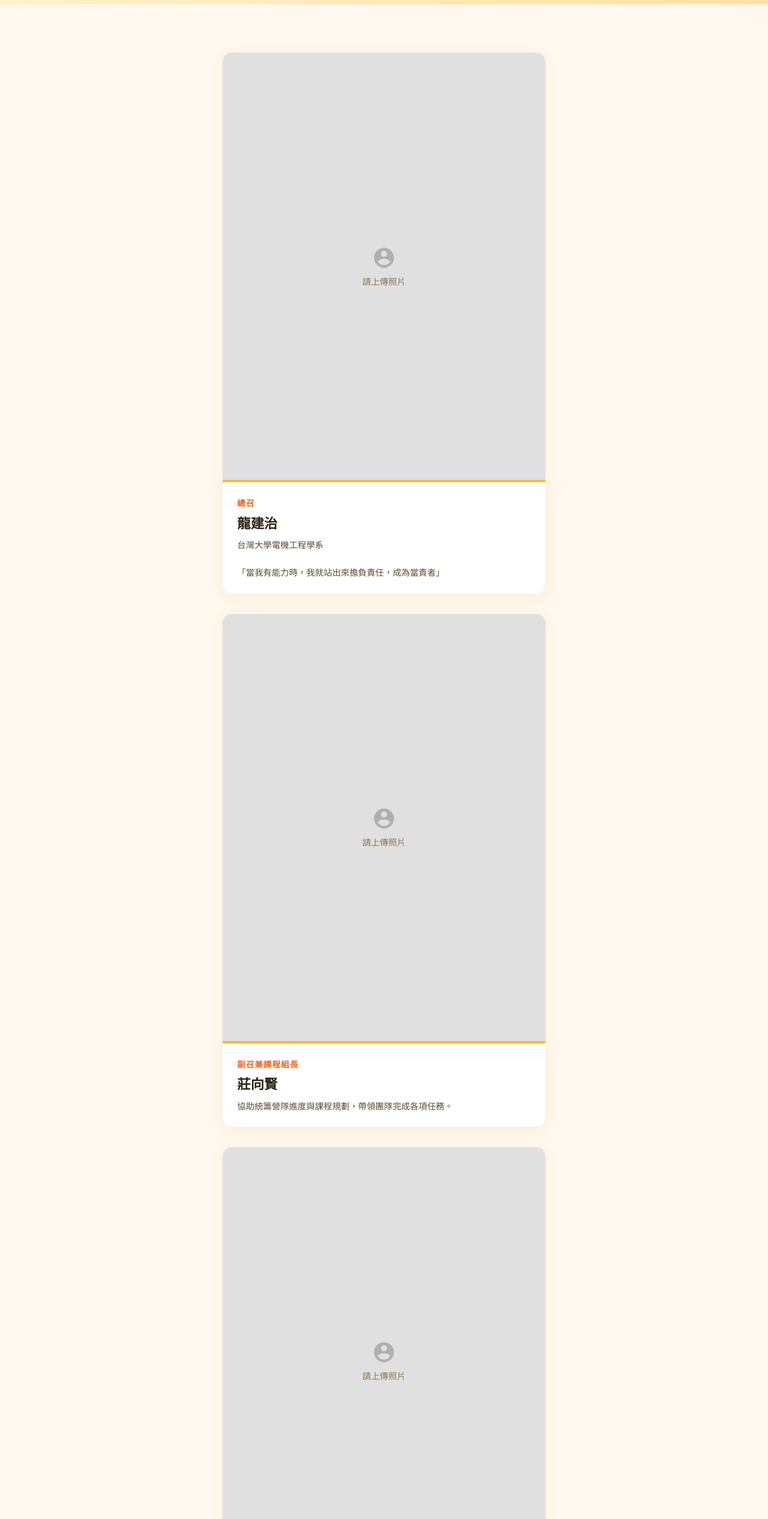
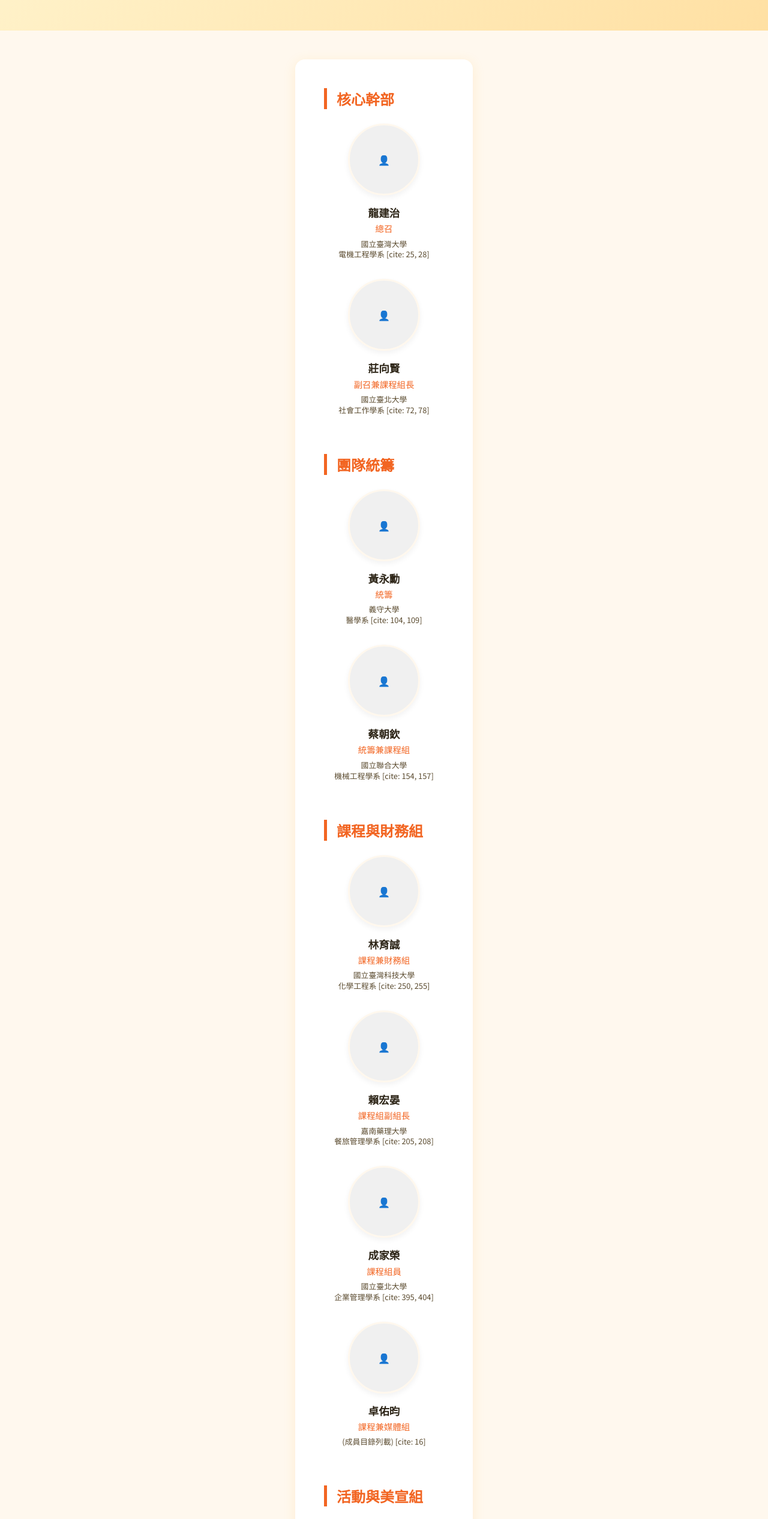
Before and after one commit to jojo082708/camp-2026, a plain HTML site: page member.html in a window 1280 px wide. Shown: the part 194-2727 px from the top of the page at 60% size. Drawn offline with Linux system fonts and the light colour scheme.

Commit message:
Update member.html

```diff
--- a/member.html
+++ b/member.html
@@ -6,173 +6,207 @@
   <title>逐光啟程｜團隊成員</title>
   <link href="https://fonts.googleapis.com/css2?family=Noto+Serif+TC:wght@400;700;900&family=Noto+Sans+TC:wght@400;500;700&display=swap" rel="stylesheet" />
   <style>
-    :root { --sun: #FFB830; --sky: #4EC3E0; --leaf: #5BBF7A; --puren-orange: #F26522; --puren-dark: #1A1A1A; --cream: #FFF8EE; --text-dark: #2C2416; --text-mid: #5A4A2E; --text-light: #8A7458; --shadow: rgba(255,184,48,.15); }
+    :root {
+      --sun: #FFB830;
+      --sky: #4EC3E0;
+      --leaf: #5BBF7A;
+      --puren-orange: #F26522;
+      --puren-dark: #1A1A1A;
+      --cream: #FFF8EE;
+      --text-dark: #2C2416;
+      --text-mid: #5A4A2E;
+      --shadow: rgba(255,184,48,.15);
+    }
+
     *, *::before, *::after { box-sizing: border-box; margin: 0; padding: 0; }
-    body { font-family: 'Noto Sans TC', sans-serif; background: var(--cream); color: var(--text-dark); display: flex; flex-direction: column; min-height: 100vh; }
 
-    nav { background: #fff; border-bottom: 3px solid var(--puren-orange); padding: 1rem 2rem; display: flex; gap: 1rem; align-items: center; }
+    body {
+      font-family: 'Noto Sans TC', sans-serif;
+      background: var(--cream);
+      color: var(--text-dark);
+      display: flex;
+      flex-direction: column;
+      min-height: 100vh;
+    }
+
+    /* 導覽列 */
+    nav {
+      background: rgba(255,255,255,.97);
+      border-bottom: 3px solid var(--puren-orange);
+      padding: 1rem 2rem;
+      display: flex;
+      gap: 1.5rem;
+      align-items: center;
+    }
     nav a { text-decoration: none; color: var(--text-dark); font-weight: 500; }
     nav a:hover { color: var(--puren-orange); }
-    footer { background: var(--puren-dark); color: rgba(255,255,255,.5); text-align: center; padding: 2rem; margin-top: auto; }
 
-    .page-header { background: linear-gradient(135deg, #FFF3CC, #FFE0A3); padding: 3rem 2rem; text-align: center; }
-    .page-title { font-family: 'Noto Serif TC', serif; font-size: 2rem; color: var(--text-dark); }
-    .page-content { max-width: 1100px; margin: 2rem auto; padding: 2rem; }
+    /* Header */
+    .page-header { background: linear-gradient(135deg, #FFF3CC, #FFE0A3); padding: 4rem 2rem; text-align: center; }
+    .page-title { font-family: 'Noto Serif TC', serif; font-size: 2.5rem; color: var(--text-dark); }
 
-    /* 成員簡歷卡片排版 */
-    .member-grid { display: grid; grid-template-columns: repeat(auto-fill, minmax(280px, 1fr)); gap: 2rem; margin-top: 1rem; }
-    .member-card { background: #fff; border-radius: 16px; overflow: hidden; box-shadow: 0 4px 20px var(--shadow); transition: transform 0.2s; border: 1px solid #f0f0f0; }
-    .member-card:hover { transform: translateY(-5px); }
+    /* 內容區塊 */
+    .page-content {
+      max-width: 1000px;
+      margin: 3rem auto;
+      padding: 3rem;
+      background: #fff;
+      border-radius: 16px;
+      box-shadow: 0 4px 20px var(--shadow);
+    }
 
-    .member-photo-box { aspect-ratio: 3 / 4; background-color: #E0E0E0; position: relative; overflow: hidden; border-bottom: 4px solid var(--sun); }
-    .photo-placeholder { position: absolute; top: 0; left: 0; width: 100%; height: 100%; display: flex; flex-direction: column; justify-content: center; align-items: center; color: var(--text-light); font-size: 0.9rem; }
-    .photo-placeholder svg { width: 40px; height: 40px; margin-bottom: 0.5rem; fill: #B0B0B0; }
+    /* 成員網格與卡片樣式 */
+    .group-section { margin-bottom: 4rem; }
+    .group-label {
+      font-family: 'Noto Serif TC', serif;
+      font-size: 1.5rem;
+      color: var(--puren-orange);
+      margin-bottom: 1.5rem;
+      border-left: 5px solid var(--puren-orange);
+      padding-left: 1rem;
+    }
+    .member-grid {
+      display: grid;
+      grid-template-columns: repeat(auto-fill, minmax(200px, 1fr));
+      gap: 2rem;
+    }
+    .member-card { text-align: center; }
+    .avatar-box {
+      width: 120px; height: 120px; background: #f0f0f0; border-radius: 50%;
+      margin: 0 auto 1rem; display: flex; align-items: center; justify-content: center;
+      border: 3px solid var(--cream); box-shadow: 0 4px 10px rgba(0,0,0,0.05);
+    }
+    .member-name { font-weight: 700; font-size: 1.1rem; color: var(--text-dark); margin-bottom: 0.2rem; }
+    .member-role { color: var(--puren-orange); font-size: 0.9rem; margin-bottom: 0.4rem; }
+    .member-school { color: var(--text-mid); font-size: 0.8rem; line-height: 1.4; }
 
-    .member-info { padding: 1.5rem; }
-    .member-title { color: var(--puren-orange); font-size: 0.85rem; font-weight: 700; letter-spacing: 1px; margin-bottom: 0.4rem; display: block; }
-    .member-name { font-family: 'Noto Serif TC', serif; font-size: 1.4rem; color: var(--text-dark); margin-bottom: 0.6rem; }
-    .member-bio { font-size: 0.9rem; color: var(--text-mid); line-height: 1.6; text-align: justify; }
+    /* 黑色頁尾 */
+    footer {
+      background: var(--puren-dark);
+      color: rgba(255,255,255,.55);
+      text-align: center;
+      padding: 2rem 1rem;
+      margin-top: auto;
+    }
   </style>
 </head>
 <body>
 
   <nav>
-    <a href="index.html" style="color:var(--puren-orange); font-weight:700;">回首頁</a>
+    <a href="index.html">回首頁</a>
     <a href="history.html">緣起沿革</a>
     <a href="organization.html">組織職掌</a>
-    <a href="member.html">成員</a>
-    <a href="achievements.html">歷年成果</a>
+    <a href="members.html" style="color:var(--puren-orange); font-weight:700;">團隊成員</a>
+    <a href="achievements.html">歷屆成果</a>
   </nav>
 
-  <div class="page-header"><h1 class="page-title">團隊成員</h1></div>
+  <div class="page-header">
+    <h1 class="page-title">團隊成員</h1>
+  </div>
 
   <main class="page-content">
-    <div class="member-grid">
 
-      <div class="member-card">
-        <div class="member-photo-box">
-          <div class="photo-placeholder"><svg viewBox="0 0 24 24"><path d="M12 2C6.48 2 2 6.48 2 12s4.48 10 10 10 10-4.48 10-10S17.52 2 12 2zm0 3c1.66 0 3 1.34 3 3s-1.34 3-3 3-3-1.34-3-3 1.34-3 3-3zm0 14.2c-2.5 0-4.71-1.28-6-3.22.03-1.99 4-3.08 6-3.08 1.99 0 5.97 1.09 6 3.08-1.29 1.94-3.5 3.22-6 3.22z"/></svg><span>請上傳照片</span></div>
+    <section class="group-section">
+      <h2 class="group-label">核心幹部</h2>
+      <div class="member-grid">
+        <div class="member-card">
+          <div class="avatar-box">👤</div>
+          <p class="member-name">龍建治</p>
+          <p class="member-role">總召</p>
+          <p class="member-school">國立臺灣大學<br>電機工程學系 [cite: 25, 28]</p>
         </div>
-        <div class="member-info">
-          <span class="member-title">總召</span>
-          <h3 class="member-name">龍建治</h3>
-          <p class="member-bio">台灣大學電機工程學系<br><br>「當我有能力時，我就站出來擔負責任，成為當責者」</p>
+        <div class="member-card">
+          <div class="avatar-box">👤</div>
+          <p class="member-name">莊向賢</p>
+          <p class="member-role">副召兼課程組長</p>
+          <p class="member-school">國立臺北大學<br>社會工作學系 [cite: 72, 78]</p>
         </div>
       </div>
+    </section>
 
-      <div class="member-card">
-        <div class="member-photo-box">
-          <div class="photo-placeholder"><svg viewBox="0 0 24 24"><path d="M12 2C6.48 2 2 6.48 2 12s4.48 10 10 10 10-4.48 10-10S17.52 2 12 2zm0 3c1.66 0 3 1.34 3 3s-1.34 3-3 3-3-1.34-3-3 1.34-3 3-3zm0 14.2c-2.5 0-4.71-1.28-6-3.22.03-1.99 4-3.08 6-3.08 1.99 0 5.97 1.09 6 3.08-1.29 1.94-3.5 3.22-6 3.22z"/></svg><span>請上傳照片</span></div>
+    <section class="group-section">
+      <h2 class="group-label">團隊統籌</h2>
+      <div class="member-grid">
+        <div class="member-card">
+          <div class="avatar-box">👤</div>
+          <p class="member-name">黃永勳</p>
+          <p class="member-role">統籌</p>
+          <p class="member-school">義守大學<br>醫學系 [cite: 104, 109]</p>
         </div>
-        <div class="member-info">
-          <span class="member-title">副召兼課程組長</span>
-          <h3 class="member-name">莊向賢</h3>
-          <p class="member-bio">協助統籌營隊進度與課程規劃，帶領團隊完成各項任務。</p>
+        <div class="member-card">
+          <div class="avatar-box">👤</div>
+          <p class="member-name">蔡朝欽</p>
+          <p class="member-role">統籌兼課程組</p>
+          <p class="member-school">國立聯合大學<br>機械工程學系 [cite: 154, 157]</p>
         </div>
       </div>
+    </section>
 
-      <div class="member-card">
-        <div class="member-photo-box">
-          <div class="photo-placeholder"><svg viewBox="0 0 24 24"><path d="M12 2C6.48 2 2 6.48 2 12s4.48 10 10 10 10-4.48 10-10S17.52 2 12 2zm0 3c1.66 0 3 1.34 3 3s-1.34 3-3 3-3-1.34-3-3 1.34-3 3-3zm0 14.2c-2.5 0-4.71-1.28-6-3.22.03-1.99 4-3.08 6-3.08 1.99 0 5.97 1.09 6 3.08-1.29 1.94-3.5 3.22-6 3.22z"/></svg><span>請上傳照片</span></div>
+    <section class="group-section">
+      <h2 class="group-label">課程與財務組</h2>
+      <div class="member-grid">
+        <div class="member-card">
+          <div class="avatar-box">👤</div>
+          <p class="member-name">林育誠</p>
+          <p class="member-role">課程兼財務組</p>
+          <p class="member-school">國立臺灣科技大學<br>化學工程系 [cite: 250, 255]</p>
         </div>
-        <div class="member-info">
-          <span class="member-title">統籌</span>
-          <h3 class="member-name">黃永勳</h3>
-          <p class="member-bio">負責營隊活動期間的整體動線調度與資源統籌。</p>
+        <div class="member-card">
+          <div class="avatar-box">👤</div>
+          <p class="member-name">賴宏晏</p>
+          <p class="member-role">課程組副組長</p>
+          <p class="member-school">嘉南藥理大學<br>餐旅管理學系 [cite: 205, 208]</p>
+        </div>
+        <div class="member-card">
+          <div class="avatar-box">👤</div>
+          <p class="member-name">成家榮</p>
+          <p class="member-role">課程組員</p>
+          <p class="member-school">國立臺北大學<br>企業管理學系 [cite: 395, 404]</p>
+        </div>
+        <div class="member-card">
+          <div class="avatar-box">👤</div>
+          <p class="member-name">卓佑昀</p>
+          <p class="member-role">課程兼媒體組</p>
+          <p class="member-school">(成員目錄列載) [cite: 16]</p>
         </div>
       </div>
+    </section>
 
-      <div class="member-card">
-        <div class="member-photo-box">
-          <div class="photo-placeholder"><svg viewBox="0 0 24 24"><path d="M12 2C6.48 2 2 6.48 2 12s4.48 10 10 10 10-4.48 10-10S17.52 2 12 2zm0 3c1.66 0 3 1.34 3 3s-1.34 3-3 3-3-1.34-3-3 1.34-3 3-3zm0 14.2c-2.5 0-4.71-1.28-6-3.22.03-1.99 4-3.08 6-3.08 1.99 0 5.97 1.09 6 3.08-1.29 1.94-3.5 3.22-6 3.22z"/></svg><span>請上傳照片</span></div>
+    <section class="group-section">
+      <h2 class="group-label">活動與美宣組</h2>
+      <div class="member-grid">
+        <div class="member-card">
+          <div class="avatar-box">👤</div>
+          <p class="member-name">廖漢翔</p>
+          <p class="member-role">活動組長兼美宣組</p>
+          <p class="member-school">國立陽明交通大學<br>應用數學系 [cite: 314, 322]</p>
         </div>
-        <div class="member-info">
-          <span class="member-title">統籌兼課程</span>
-          <h3 class="member-name">蔡朝欽</h3>
-          <p class="member-bio">國立聯合大學 機械工程學系</p>
+        <div class="member-card">
+          <div class="avatar-box">👤</div>
+          <p class="member-name">劉恩綺</p>
+          <p class="member-role">活動組員</p>
+          <p class="member-school">中山醫學大學<br>生物醫學科學系 [cite: 367, 373]</p>
         </div>
       </div>
+    </section>
 
-      <div class="member-card">
-        <div class="member-photo-box">
-          <div class="photo-placeholder"><svg viewBox="0 0 24 24"><path d="M12 2C6.48 2 2 6.48 2 12s4.48 10 10 10 10-4.48 10-10S17.52 2 12 2zm0 3c1.66 0 3 1.34 3 3s-1.34 3-3 3-3-1.34-3-3 1.34-3 3-3zm0 14.2c-2.5 0-4.71-1.28-6-3.22.03-1.99 4-3.08 6-3.08 1.99 0 5.97 1.09 6 3.08-1.29 1.94-3.5 3.22-6 3.22z"/></svg><span>請上傳照片</span></div>
-        </div>
-        <div class="member-info">
-          <span class="member-title">課程組副組長</span>
-          <h3 class="member-name">賴宏晏</h3>
-          <p class="member-bio">協助課程企劃與教案撰寫，確保教學品質與內容流暢。</p>
+    <section class="group-section">
+      <h2 class="group-label">媒體影音組</h2>
+      <div class="member-grid">
+        <div class="member-card">
+          <div class="avatar-box">👤</div>
+          <p class="member-name">鍾明忠</p>
+          <p class="member-role">媒體組員</p>
+          <p class="member-school">國立成功大學<br>醫學系 [cite: 460, 469]</p>
         </div>
       </div>
+    </section>
 
-      <div class="member-card">
-        <div class="member-photo-box">
-          <div class="photo-placeholder"><svg viewBox="0 0 24 24"><path d="M12 2C6.48 2 2 6.48 2 12s4.48 10 10 10 10-4.48 10-10S17.52 2 12 2zm0 3c1.66 0 3 1.34 3 3s-1.34 3-3 3-3-1.34-3-3 1.34-3 3-3zm0 14.2c-2.5 0-4.71-1.28-6-3.22.03-1.99 4-3.08 6-3.08 1.99 0 5.97 1.09 6 3.08-1.29 1.94-3.5 3.22-6 3.22z"/></svg><span>請上傳照片</span></div>
-        </div>
-        <div class="member-info">
-          <span class="member-title">財務兼課程組</span>
-          <h3 class="member-name">林育誠</h3>
-          <p class="member-bio">控管營隊預算、單據核銷，並同時支援課程組教學與發想。</p>
-        </div>
-      </div>
-
-      <div class="member-card">
-        <div class="member-photo-box">
-          <div class="photo-placeholder"><svg viewBox="0 0 24 24"><path d="M12 2C6.48 2 2 6.48 2 12s4.48 10 10 10 10-4.48 10-10S17.52 2 12 2zm0 3c1.66 0 3 1.34 3 3s-1.34 3-3 3-3-1.34-3-3 1.34-3 3-3zm0 14.2c-2.5 0-4.71-1.28-6-3.22.03-1.99 4-3.08 6-3.08 1.99 0 5.97 1.09 6 3.08-1.29 1.94-3.5 3.22-6 3.22z"/></svg><span>請上傳照片</span></div>
-        </div>
-        <div class="member-info">
-          <span class="member-title">活動組長兼美宣組</span>
-          <h3 class="member-name">廖漢翔</h3>
-          <p class="member-bio">負責大地遊戲、晚會等動態活動規劃，以及營隊整體視覺設計與宣傳品製作。</p>
-        </div>
-      </div>
-
-      <div class="member-card">
-        <div class="member-photo-box">
-          <div class="photo-placeholder"><svg viewBox="0 0 24 24"><path d="M12 2C6.48 2 2 6.48 2 12s4.48 10 10 10 10-4.48 10-10S17.52 2 12 2zm0 3c1.66 0 3 1.34 3 3s-1.34 3-3 3-3-1.34-3-3 1.34-3 3-3zm0 14.2c-2.5 0-4.71-1.28-6-3.22.03-1.99 4-3.08 6-3.08 1.99 0 5.97 1.09 6 3.08-1.29 1.94-3.5 3.22-6 3.22z"/></svg><span>請上傳照片</span></div>
-        </div>
-        <div class="member-info">
-          <span class="member-title">活動組</span>
-          <h3 class="member-name">劉恩綺</h3>
-          <p class="member-bio">協助帶動氣氛與各項團康遊戲執行。</p>
-        </div>
-      </div>
-
-      <div class="member-card">
-        <div class="member-photo-box">
-          <div class="photo-placeholder"><svg viewBox="0 0 24 24"><path d="M12 2C6.48 2 2 6.48 2 12s4.48 10 10 10 10-4.48 10-10S17.52 2 12 2zm0 3c1.66 0 3 1.34 3 3s-1.34 3-3 3-3-1.34-3-3 1.34-3 3-3zm0 14.2c-2.5 0-4.71-1.28-6-3.22.03-1.99 4-3.08 6-3.08 1.99 0 5.97 1.09 6 3.08-1.29 1.94-3.5 3.22-6 3.22z"/></svg><span>請上傳照片</span></div>
-        </div>
-        <div class="member-info">
-          <span class="member-title">課程兼媒體組</span>
-          <h3 class="member-name">卓佑昀</h3>
-          <p class="member-bio">除了教學執行外，亦負責社群經營與網頁製作。</p>
-        </div>
-      </div>
-
-      <div class="member-card">
-        <div class="member-photo-box">
-          <div class="photo-placeholder"><svg viewBox="0 0 24 24"><path d="M12 2C6.48 2 2 6.48 2 12s4.48 10 10 10 10-4.48 10-10S17.52 2 12 2zm0 3c1.66 0 3 1.34 3 3s-1.34 3-3 3-3-1.34-3-3 1.34-3 3-3zm0 14.2c-2.5 0-4.71-1.28-6-3.22.03-1.99 4-3.08 6-3.08 1.99 0 5.97 1.09 6 3.08-1.29 1.94-3.5 3.22-6 3.22z"/></svg><span>請上傳照片</span></div>
-        </div>
-        <div class="member-info">
-          <span class="member-title">課程組</span>
-          <h3 class="member-name">成家榮</h3>
-          <p class="member-bio">負責課程教材準備與上課輔導。</p>
-        </div>
-      </div>
-
-      <div class="member-card">
-        <div class="member-photo-box">
-          <div class="photo-placeholder"><svg viewBox="0 0 24 24"><path d="M12 2C6.48 2 2 6.48 2 12s4.48 10 10 10 10-4.48 10-10S17.52 2 12 2zm0 3c1.66 0 3 1.34 3 3s-1.34 3-3 3-3-1.34-3-3 1.34-3 3-3zm0 14.2c-2.5 0-4.71-1.28-6-3.22.03-1.99 4-3.08 6-3.08 1.99 0 5.97 1.09 6 3.08-1.29 1.94-3.5 3.22-6 3.22z"/></svg><span>請上傳照片</span></div>
-        </div>
-        <div class="member-info">
-          <span class="member-title">媒體組</span>
-          <h3 class="member-name">鍾明忠</h3>
-          <p class="member-bio">負責活動期間的影像紀錄與照片整理。</p>
-        </div>
-      </div>
-
-    </div>
   </main>
 
-  <footer><p>© 2026 逐光啟程｜荳陣來作伙 夏令營</p></footer>
+  <footer>
+    <p>© 2026 逐光啟程｜荳陣來作伙 夏令營</p>
+  </footer>
+
 </body>
 </html>
```
